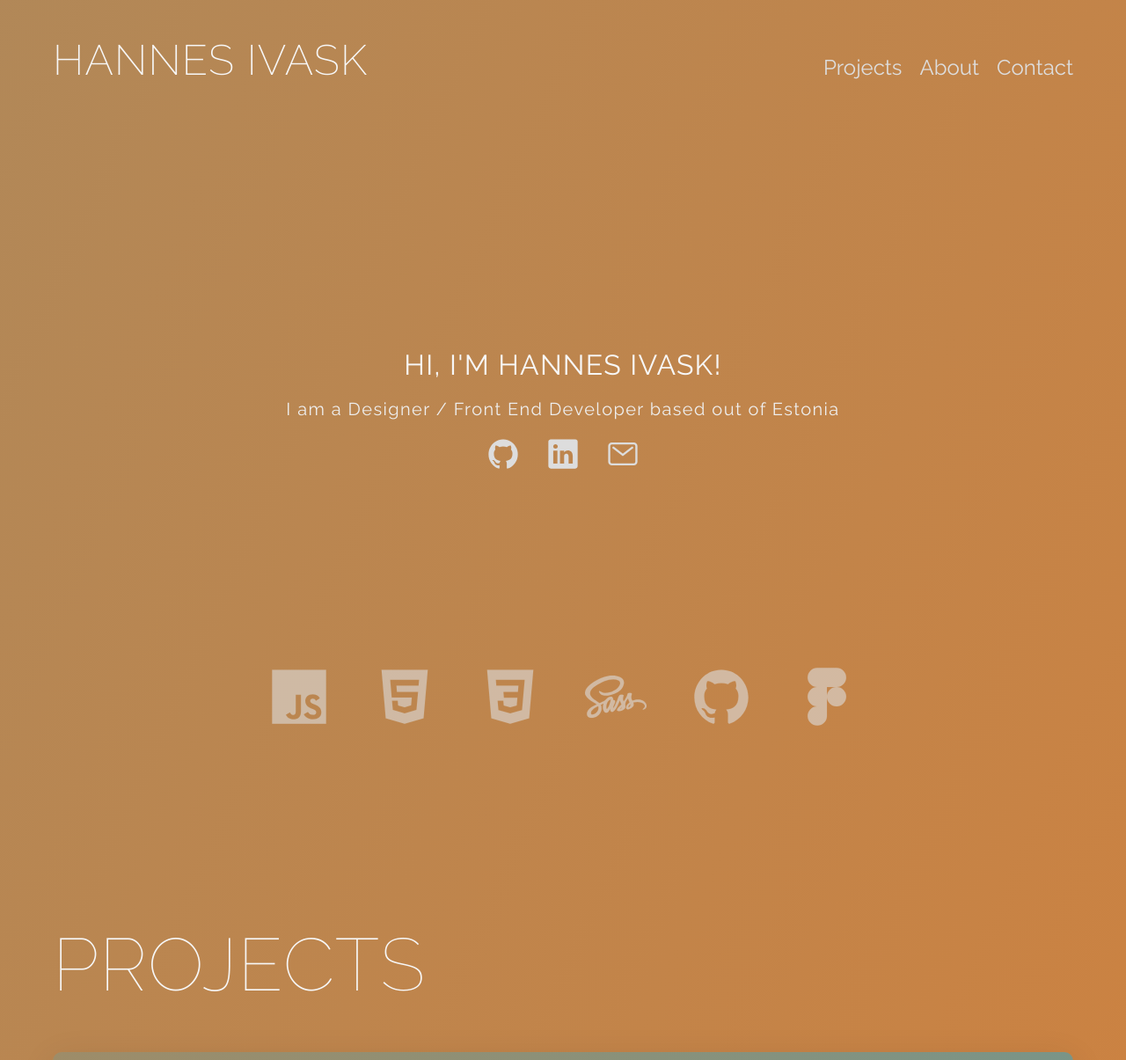
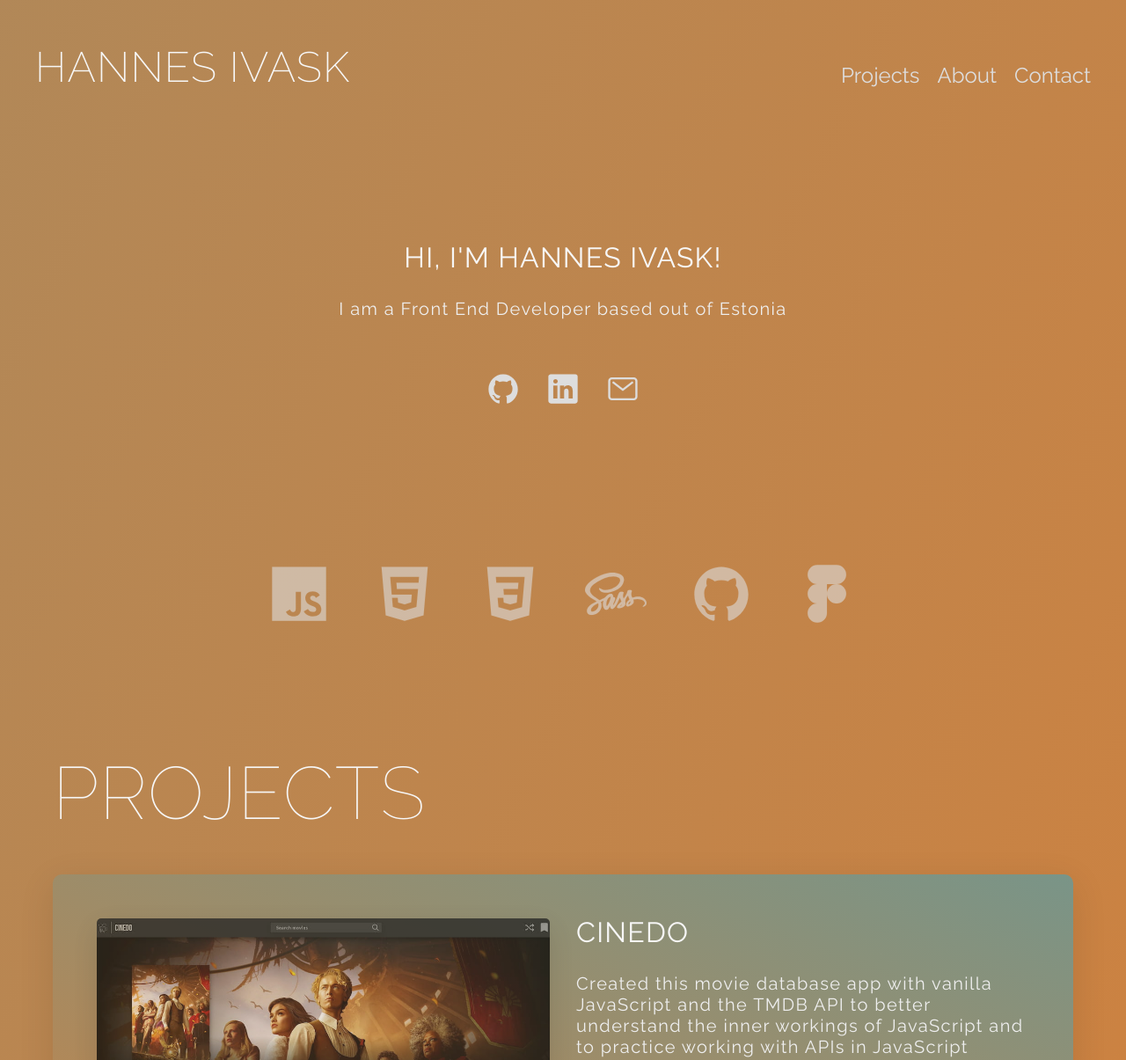
Before and after one commit to hannesivask/hannesivask, a website built with Parcel: page index.html in a window 1280 px wide. Shown: the top 1205 px of the page at 88% size. Built offline with nearby package versions, Linux system fonts and the light colour scheme.

Commit message:
Update: Updated hero section

```diff
--- a/index.html
+++ b/index.html
@@ -47,15 +47,12 @@
       </nav>
     </header>
 
-    <section id="section-hero" class="section-hero u-margin-bottom-big">
-      <h2 class="heading-tertiary u-margin-bottom-small">
-        Hi, I'm Hannes Ivask!
-      </h2>
-      <p class="paragraph u-margin-bottom-small">
-        I am a Designer / Front End Developer based out of Estonia
-      </p>
+    <section id="section-hero" class="section-hero">
+      <div class="section-hero__container">
+        <h2 class="heading-tertiary">Hi, I'm Hannes Ivask!</h2>
+        <p class="paragraph">I am a Front End Developer based out of Estonia</p>
 
-      <div class="contact-box u-margin-bottom-big">
+        <div class="contact-box">
           <a
             href="https://github.com/hannesivask/"
             target="_blank"
@@ -71,6 +68,7 @@
           <a href="mailto:hannesegmond@gmail.com" class="contact-box__link"
             ><ion-icon class="contact-box__icon" name="mail-outline"></ion-icon
           ></a>
+        </div>
       </div>
 
       <div class="stack-box">
@@ -97,8 +95,9 @@
         <div class="info-box">
           <h3 class="info-box__title heading-tertiary">Cinedo</h3>
           <p class="info-box__text paragraph">
-            Created this movie database app with vanilla JavaScript to better
-            understand the inner workings of JavaScript
+            Created this movie database app with vanilla JavaScript and the TMDB
+            API to better understand the inner workings of JavaScript and to
+            practice working with APIs in JavaScript
           </p>
           <a
             href="https://github.com/hannesivask/cinedo"
--- a/src/scss/base/_typography.scss
+++ b/src/scss/base/_typography.scss
@@ -3,10 +3,7 @@
   font-weight: 100;
   text-transform: uppercase;
   letter-spacing: 1px;
-
-  @include respond(phone) {
-    // font-size: 6.4rem;
-  }
+  line-height: 1;
 }
 
 .heading-secondary {
@@ -14,6 +11,7 @@
   font-weight: 200;
   text-transform: uppercase;
   letter-spacing: 1.2px;
+  line-height: 1;
 }
 
 .heading-tertiary {
@@ -21,6 +19,7 @@
   font-weight: 400;
   text-transform: uppercase;
   letter-spacing: 1.2px;
+  line-height: 1;
 }
 
 .paragraph {
--- a/src/scss/components/_contact-box.scss
+++ b/src/scss/components/_contact-box.scss
@@ -1,4 +1,5 @@
 .contact-box {
+  margin-top: 3rem;
   display: flex;
   gap: 3rem;
 
--- a/src/scss/components/_stack-box.scss
+++ b/src/scss/components/_stack-box.scss
@@ -3,6 +3,8 @@
   gap: 5rem;
 
   margin-top: auto;
+  margin-bottom: 15rem;
+  justify-items: flex-end;
 
   @include respond(phone) {
     gap: 2rem;
--- a/src/scss/layout/_header.scss
+++ b/src/scss/layout/_header.scss
@@ -1,9 +1,9 @@
 .header {
   display: flex;
   max-width: 120rem;
-  margin: 4rem auto 0 auto;
-  padding: 0 2rem;
-  align-items: baseline;
+  margin: 0 auto;
+  height: 10rem;
+  align-items: flex-end;
   justify-content: space-between;
 
   @include respond(phone) {
--- a/src/scss/pages/_home.scss
+++ b/src/scss/pages/_home.scss
@@ -1,12 +1,18 @@
 .section-hero {
   max-width: 120rem;
   margin: 0 auto;
-
+  height: 95vh;
   display: flex;
   flex-direction: column;
+  align-items: center;
 
-  margin-top: 30rem;
-  align-items: center;
+  &__container {
+    display: flex;
+    flex-direction: column;
+    align-items: center;
+    margin-top: auto;
+    gap: 3rem;
+  }
 
   @include respond(phone) {
     margin-top: 20rem;
```
Also changed, not shown: src/css/main.css, 1 other file. Lines whose indentation alone changed are shown as unchanged.
